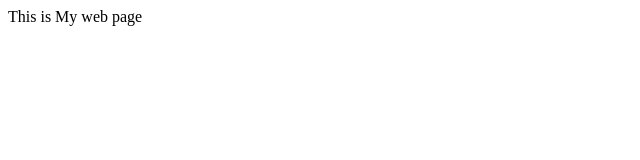
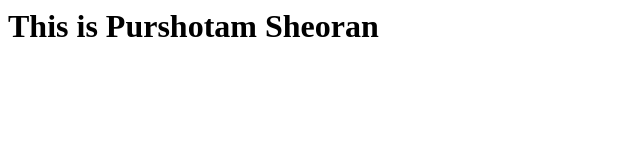
Before and after one commit to purshotamsheoran/demo-pipeline-index, a plain HTML site: page index.html in a window 1280 px wide. Shown: the whole page, without its empty margins (0-640 px from the left). Drawn offline with Linux system fonts and the light colour scheme.

Commit message:
Update index.html

```diff
--- a/index.html
+++ b/index.html
@@ -1,10 +1,5 @@
 <html>
-<head>
-    <meta charset="UTF-8" />
-    This is My web page
-    <title>Hello</title>
-</head>
-<body>
-
-</body>
+  <body>
+    <h1>This is Purshotam Sheoran</h1>
+  </body>
 </html>
```
